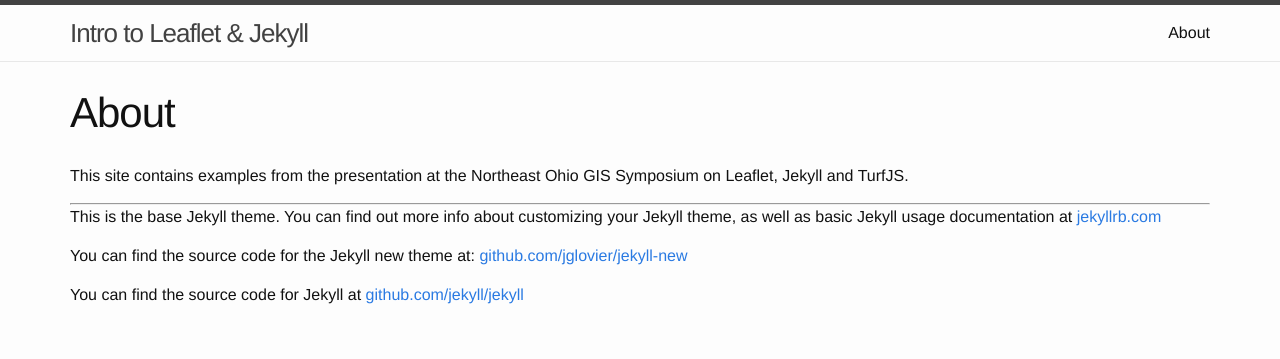
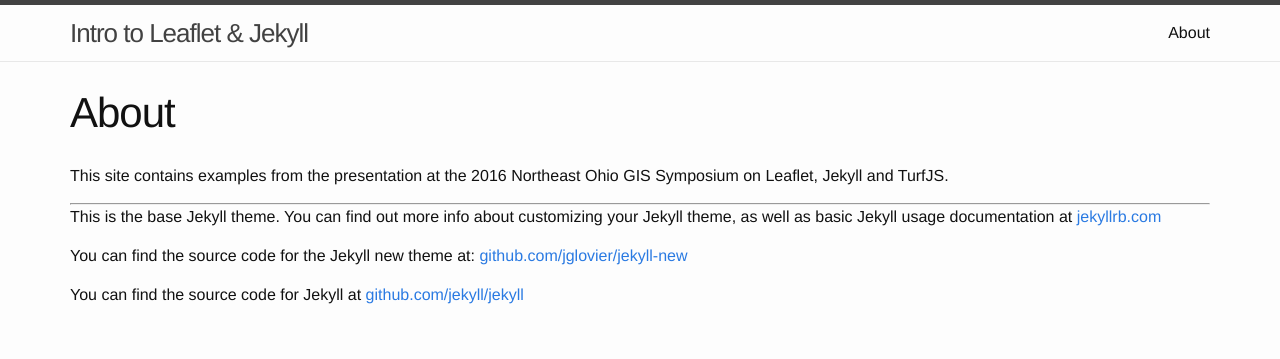
Before and after one commit to ovrdc/neohio-gis-2016-leaflet-jekyll-turf, a Jekyll site: the page built from about.md, in a window 1280 px wide. Shown: the top 359 px of the page. Built offline with Jekyll 4.4.1, drawn with Linux system fonts in a browser that asks for light colours.

Commit message:
Update _config.yml

```diff
--- a/_config.yml
+++ b/_config.yml
@@ -3,7 +3,7 @@
 # Site settings
 title: Intro to Leaflet & Jekyll
 email: mmeyer@ovrdc.org
-description: "This site contains examples from the presentation at the Northeast Ohio GIS Symposium on Leaflet, Jekyll and TurfJS."
+description: "This site contains examples from the presentation at the 2016 Northeast Ohio GIS Symposium on Leaflet, Jekyll and TurfJS."
 baseurl: "https://ovrdc.github.io/neohio-gis-2016-leaflet-jekyll-turf" # the subpath of your site, e.g. /blog/
 url: "" # the base hostname & protocol for your site
 twitter_username: getbounds
```
